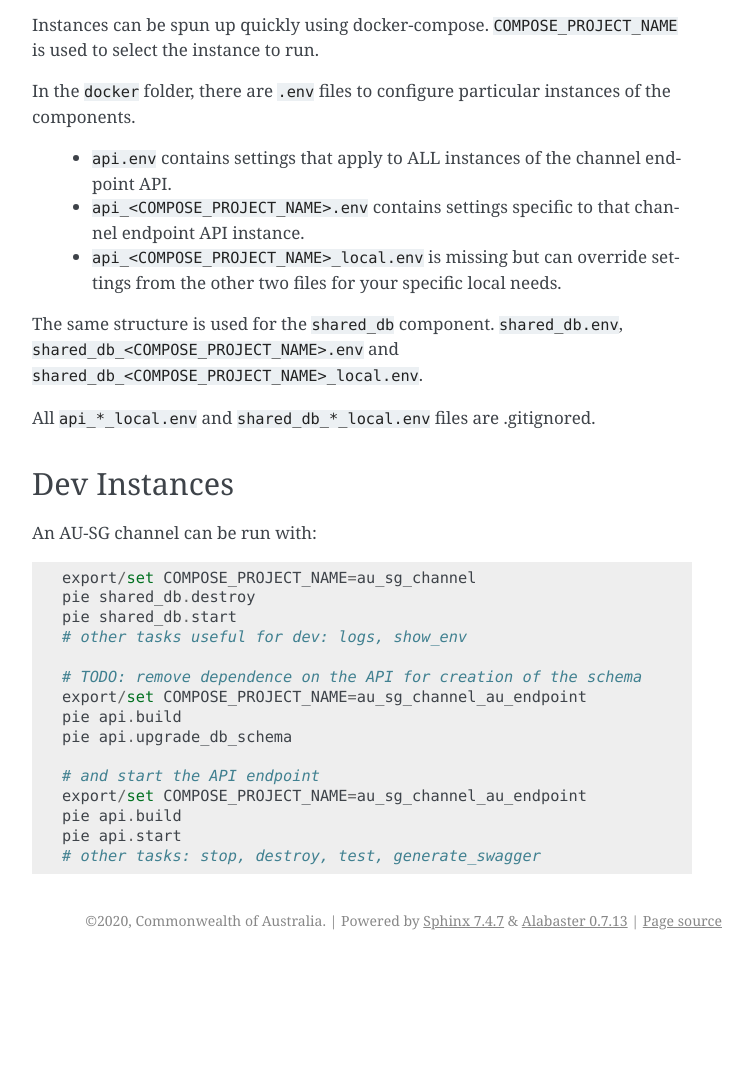
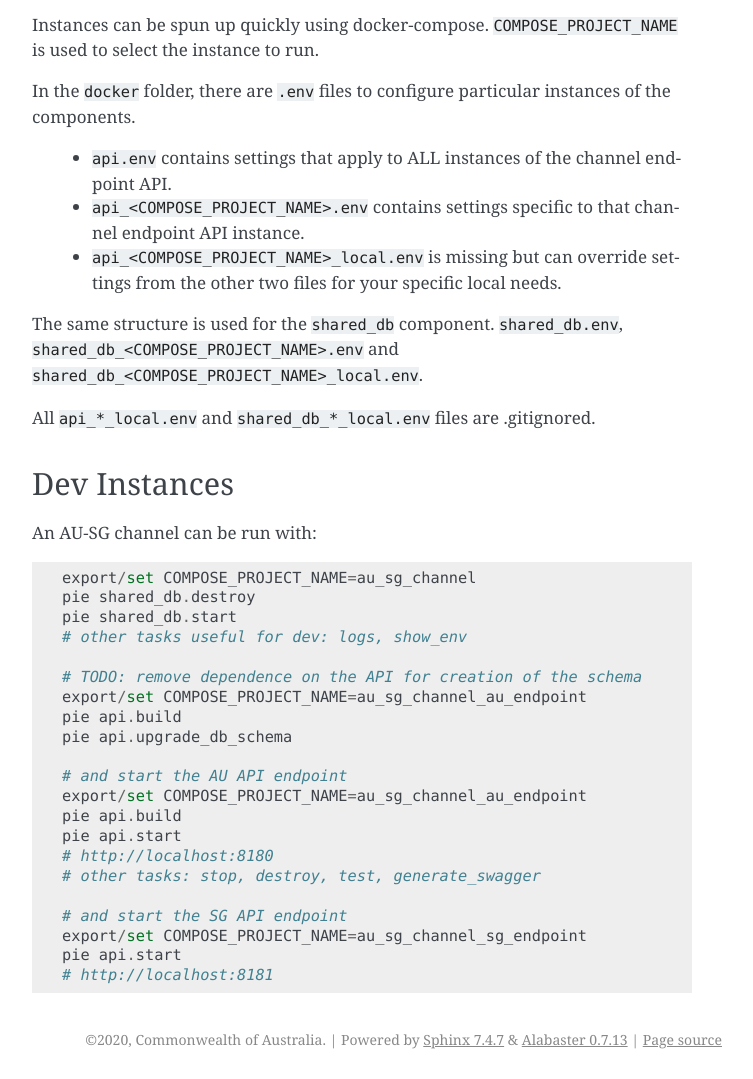
Before and after one commit to trustbridge/shared-db-channel, a Sphinx documentation site: the page built from docs/usage.rst, in a window 1280 px wide, cut to the strip 614-1693 px from the top of the page. Shown: the whole strip, without its empty margins (388-1141 px from the left). Built offline with Sphinx 7.4.7, drawn with Linux system fonts in a browser that asks for light colours; before the commit the page ends 1574 px from its top, so only the background shows below that.

Commit message:
Adding SG endpoint (#30)

```diff
--- a/docs/usage.rst
+++ b/docs/usage.rst
@@ -84,8 +84,14 @@ An AU-SG channel can be run with:
    pie api.build
    pie api.upgrade_db_schema
 
-   # and start the API endpoint
+   # and start the AU API endpoint
    export/set COMPOSE_PROJECT_NAME=au_sg_channel_au_endpoint
    pie api.build
    pie api.start
+   # http://localhost:8180
    # other tasks: stop, destroy, test, generate_swagger
+
+   # and start the SG API endpoint
+   export/set COMPOSE_PROJECT_NAME=au_sg_channel_sg_endpoint
+   pie api.start
+   # http://localhost:8181
```
Also changed, not shown: 1 other file.
